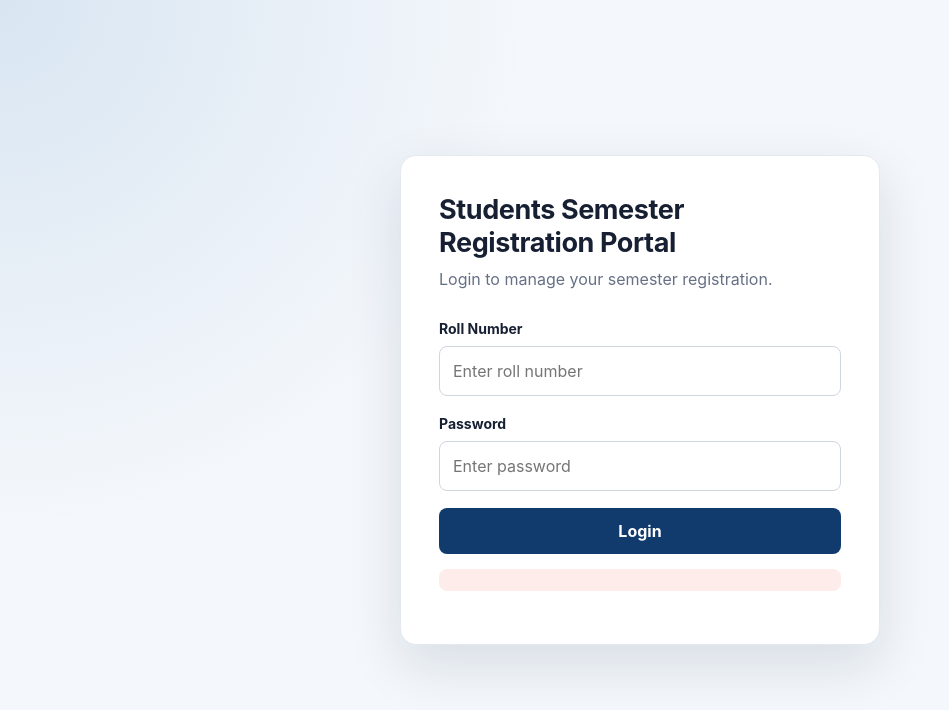
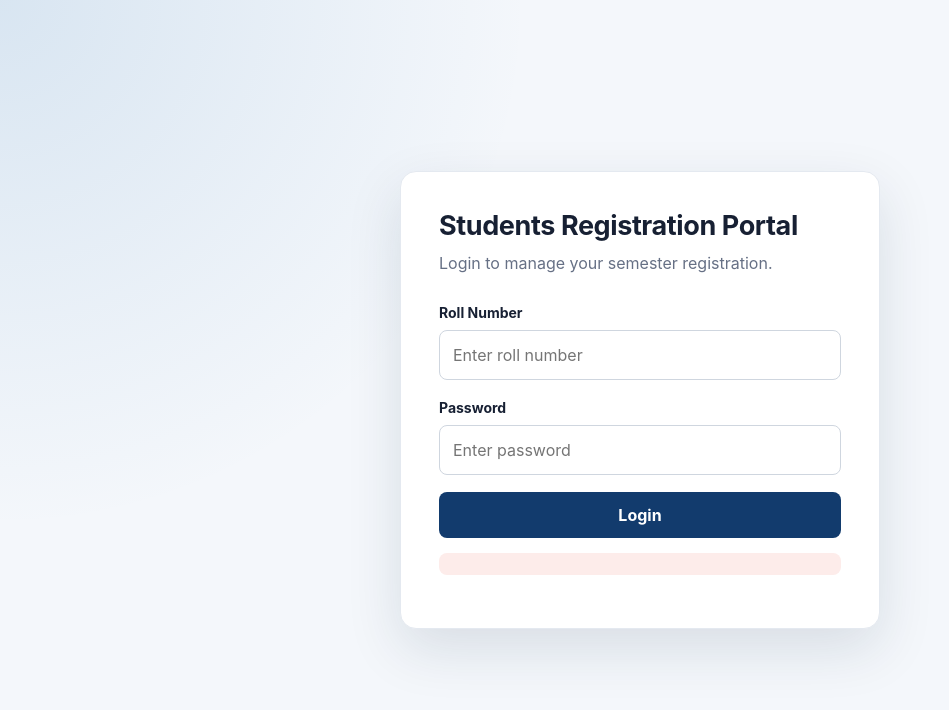
Before and after one commit to Annanya302/student-registration-portal, a website: page public/index.html in a window 1280 px wide. Shown: the whole page, without its empty margins (0-949 px from the left). Drawn offline with Linux system fonts and the light colour scheme.

Commit message:
testing CI/CD

```diff
--- a/public/index.html
+++ b/public/index.html
@@ -15,7 +15,7 @@
 
     <section class="login-card">
 
-      <h1>Students Semester Registration Portal</h1>
+      <h1>Students Registration Portal</h1>
 
       <p class="subtitle">
         Login to manage your semester registration.
```
